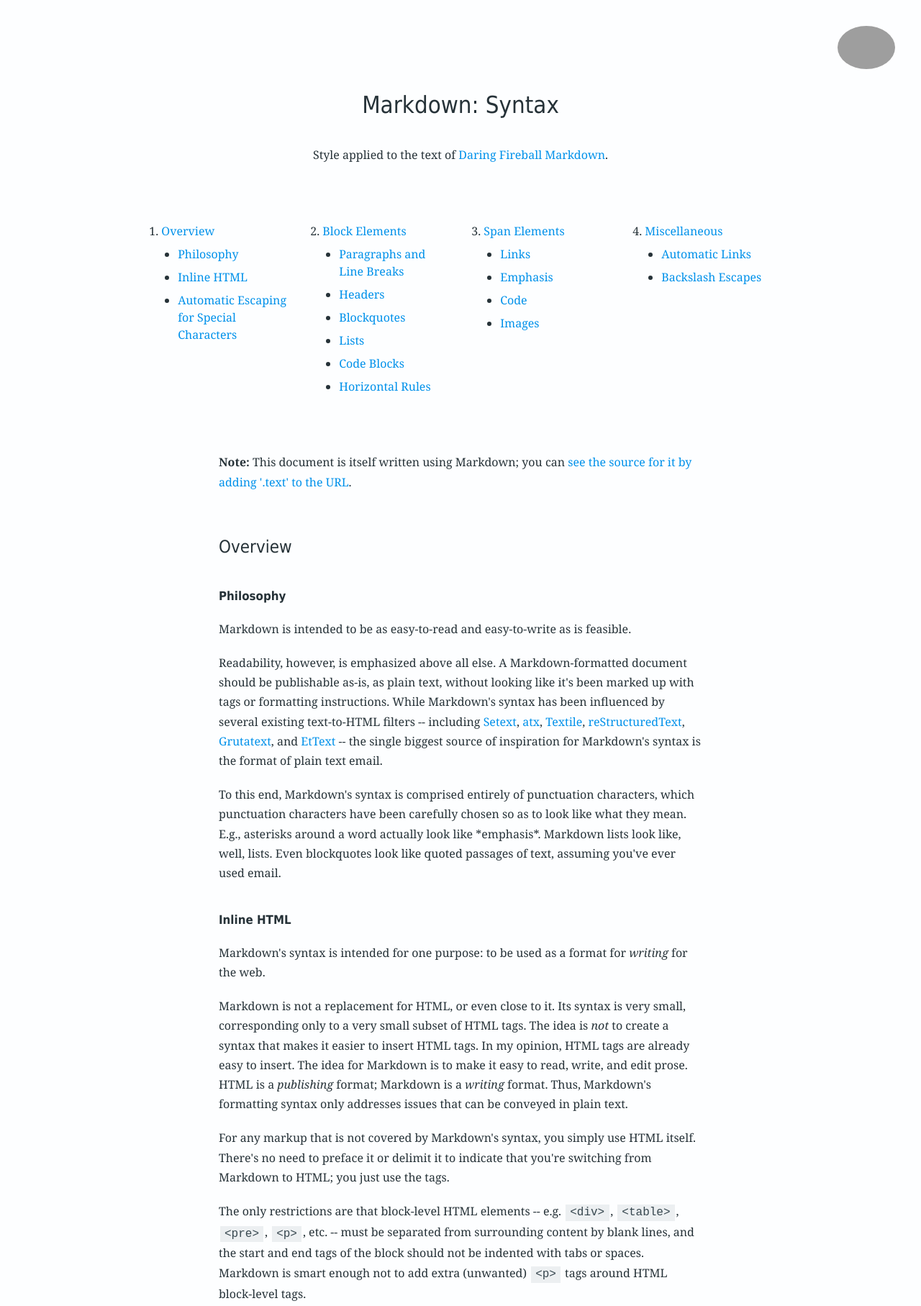
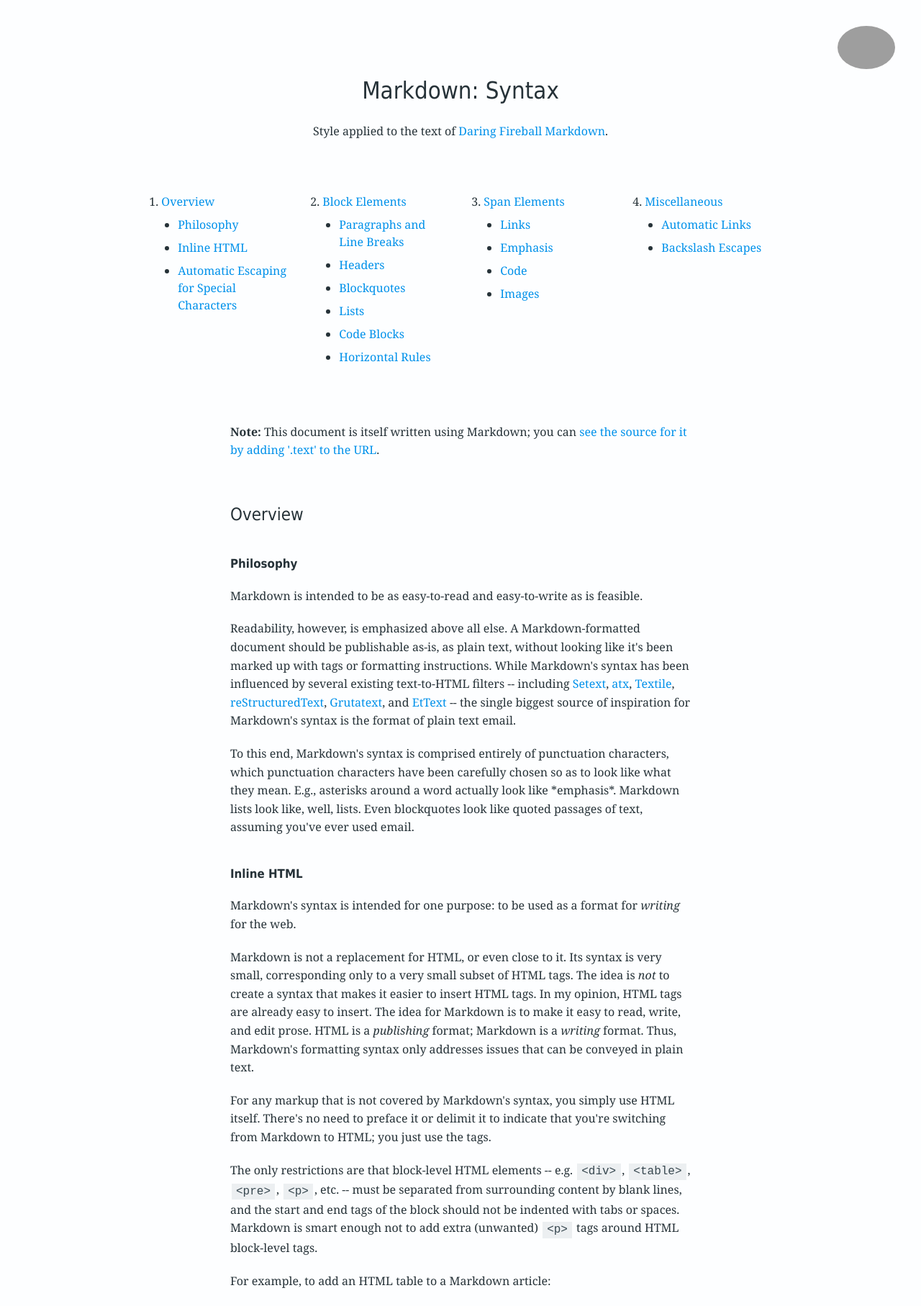
Before and after one commit to Awjin/stylish-markdown, a plain HTML site: page index.html in a window 1280 px wide. Shown: the top 1815 px of the page at 72% size. Drawn offline with nearby package versions, Linux system fonts and the light colour scheme; grey boxes are pictures that could not be loaded.

Commit message:
Clean up padding and margins

```diff
--- a/css/colors.css
+++ b/css/colors.css
@@ -2,6 +2,10 @@ body,
 html {
     background: #FDFEFF;
     color: #263238;
+}
+
+#title-section-date {
+  color: #90A4AE;
 }
 
 a:link,
@@ -18,6 +22,8 @@ code {
 hr {
     background: #CFD8DC;
 }
+
+/* Highlightjs */
 
 .hljs {
     background: #455A64;
--- a/css/containers.css
+++ b/css/containers.css
@@ -8,21 +8,22 @@ body {
 article,
 footer {
     width: 100%;
-    max-width: 45rem;
+    max-width: 43rem;
     margin: 0 auto;
     padding-right: 1.5rem;
     padding-left: 1.5rem;
 }
 
 header {
-    margin-top: 2rem;
+    position: absolute;
+    top: 2rem;
+    width: 100%;
     padding: 0 2rem;
     text-align: right;
 }
 
 @media all and (max-width: 45rem) {
     header {
-        padding-bottom: 1.5rem;
         text-align: center;
     }
 }
@@ -43,22 +44,29 @@ header {
 }
 
 #title-section {
-    margin-top: 1rem;
+    margin-top: 6.5rem;
     text-align: center;
 }
 
+@media all and (max-width: 45rem) {
+    #title-section {
+        margin-top: 9.5rem;
+    }
+}
+
 #table-of-contents {
-    margin-top: 3.5rem;
-    padding: 0 1.5rem;
+    margin-top: 3rem;
+    padding: 0 1.5rem .5rem 1.5rem;
     line-height: 150%;
 }
 
 article {
-    margin-top: 5rem;
+    margin-top: 4.5rem;
     padding-bottom: 9rem;
 }
 
 footer {
     padding-bottom: 5rem;
+    font-family: Tahoma, sans-serif;
     text-align: center;
 }
--- a/css/text.css
+++ b/css/text.css
@@ -2,7 +2,7 @@ html,
 body {
     font-family: Georgia, serif;
     font-size: 16px;
-    line-height: 170%;
+    line-height: 160%;
 }
 
 h1,
@@ -13,7 +13,6 @@ h3 {
 }
 
 h1 {
-    margin-bottom: 2rem;
     font-size: 205%;
 }
 
@@ -98,6 +97,7 @@ em,
 blockquote,
 .hljs {
     display: inline-block;
+    width: 100%;
     margin: 1.6rem 0 .1rem 0;
     padding: 1rem 1.5rem 1.3rem 1.5rem;
 }
--- a/index.html
+++ b/index.html
@@ -967,7 +967,7 @@ _   underscore
 </article>
 
 <footer>
-<a id="back-to-top" href="">Back to Top</a>
+<a id="back-to-top" href="#">Back to Top</a>
 </footer>
 </body>
 </html>
```
